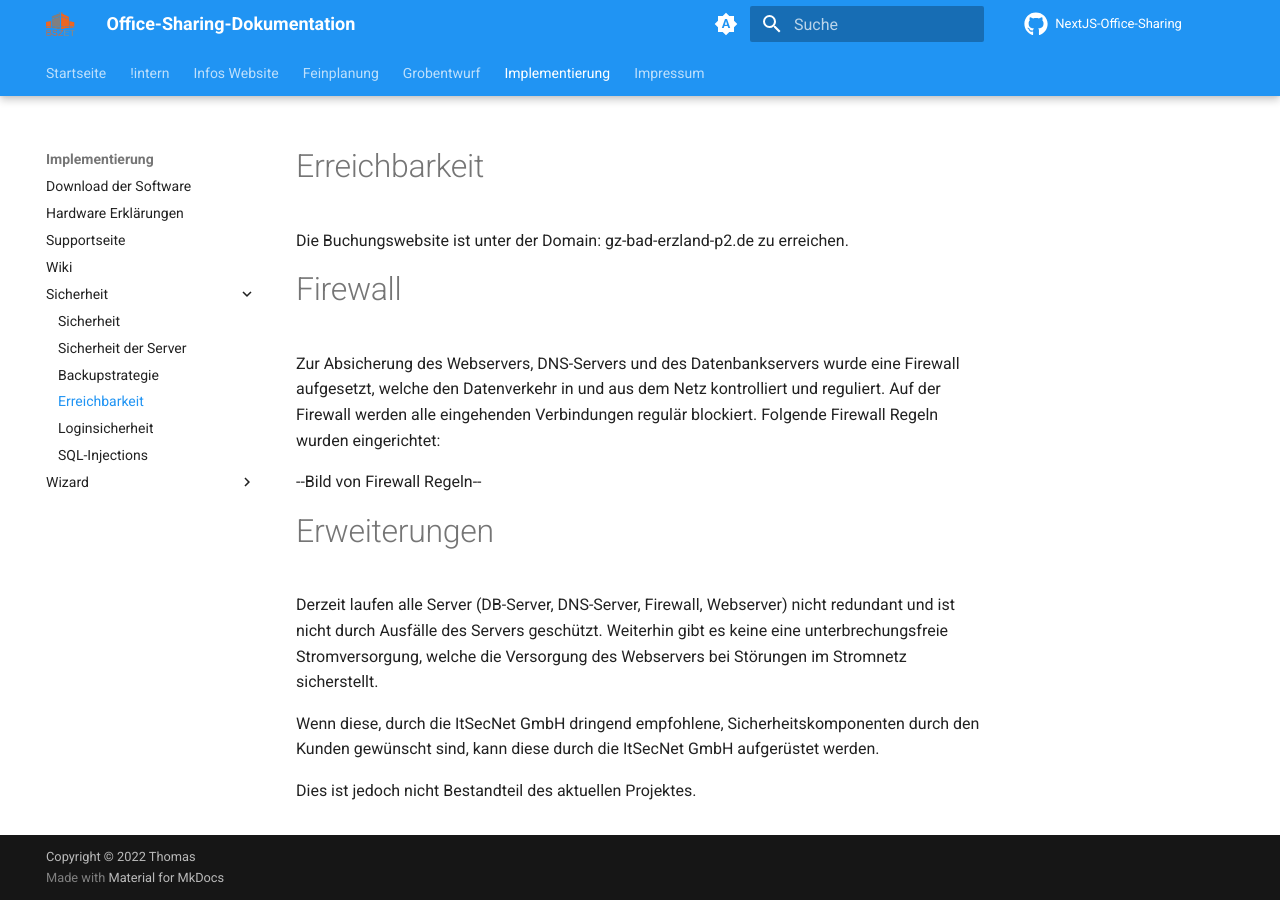
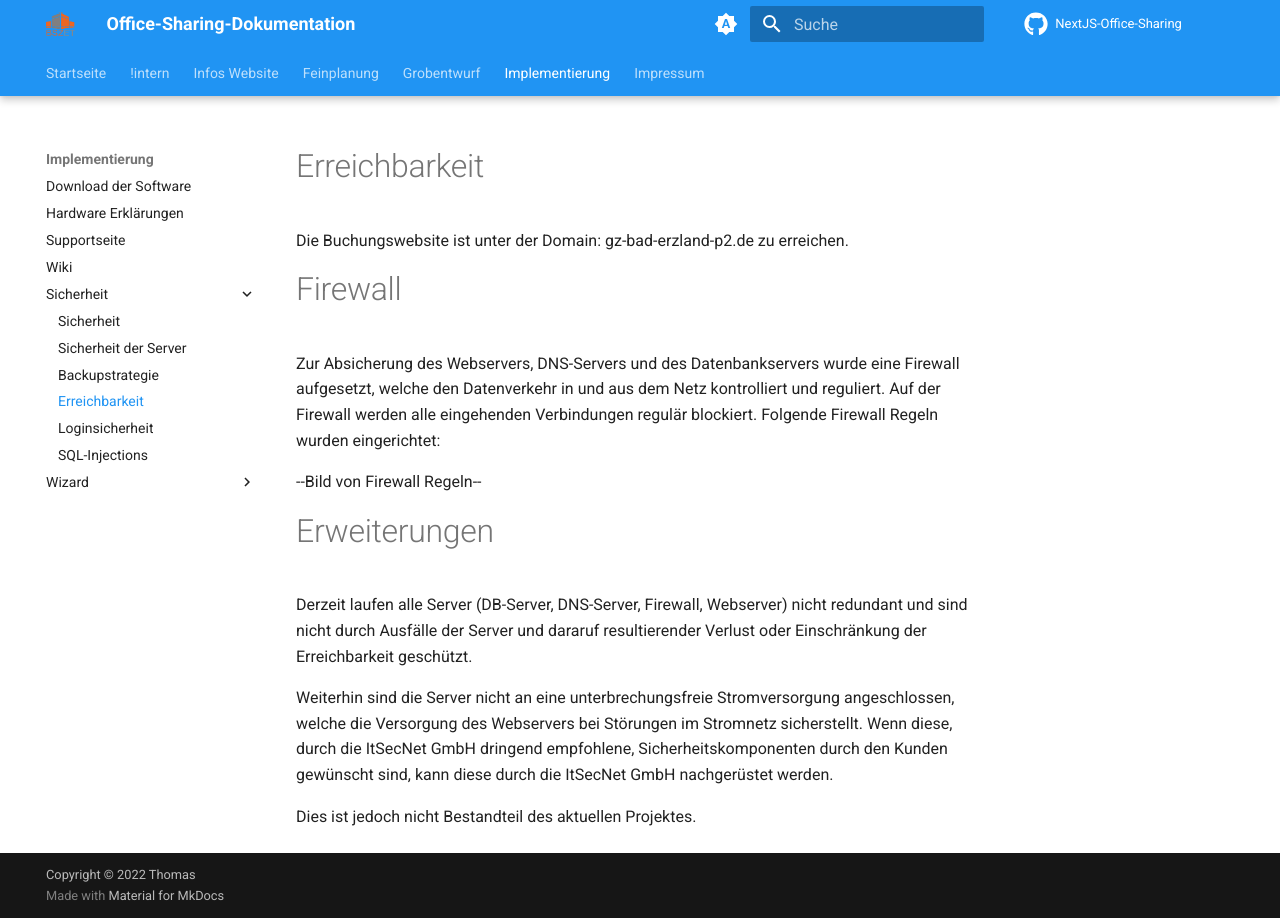
Before and after one commit to gz-bad-erzland-p2/Dokumentation, an MkDocs documentation site: the page built from docs/implementierung/sicherheit/05_erreichbarkeit.md, in a window 1280 px wide. Built offline with MkDocs 1.6.1 and Material for MkDocs 9.7.7, drawn with Linux system fonts in a browser that asks for light colours; comment, search, counter and statistics services are not loaded.

Commit message:
Update 05_erreichbarkeit.md

```diff
--- a/docs/implementierung/sicherheit/05_erreichbarkeit.md
+++ b/docs/implementierung/sicherheit/05_erreichbarkeit.md
@@ -9,9 +9,10 @@ Auf der Firewall werden alle eingehenden Verbindungen regulär blockiert. Folgen
 --Bild von Firewall Regeln--
 
 # Erweiterungen
-Derzeit laufen alle Server (DB-Server, DNS-Server, Firewall, Webserver) nicht redundant und ist nicht durch Ausfälle des Servers geschützt.
-Weiterhin gibt es keine eine unterbrechungsfreie Stromversorgung, welche die Versorgung des Webservers bei Störungen im Stromnetz sicherstellt.
+Derzeit laufen alle Server (DB-Server, DNS-Server, Firewall, Webserver) nicht redundant und sind nicht durch Ausfälle der Server und dararuf resultierender Verlust oder Einschränkung der Erreichbarkeit geschützt.
 
-Wenn diese, durch die ItSecNet GmbH dringend empfohlene, Sicherheitskomponenten durch den Kunden gewünscht sind, kann diese durch die ItSecNet GmbH aufgerüstet werden.
+
+Weiterhin sind die Server nicht an eine unterbrechungsfreie Stromversorgung angeschlossen, welche die Versorgung des Webservers bei Störungen im Stromnetz sicherstellt.
+Wenn diese, durch die ItSecNet GmbH dringend empfohlene, Sicherheitskomponenten durch den Kunden gewünscht sind, kann diese durch die ItSecNet GmbH nachgerüstet werden.
 
 Dies ist jedoch nicht Bestandteil des aktuellen Projektes.
```
